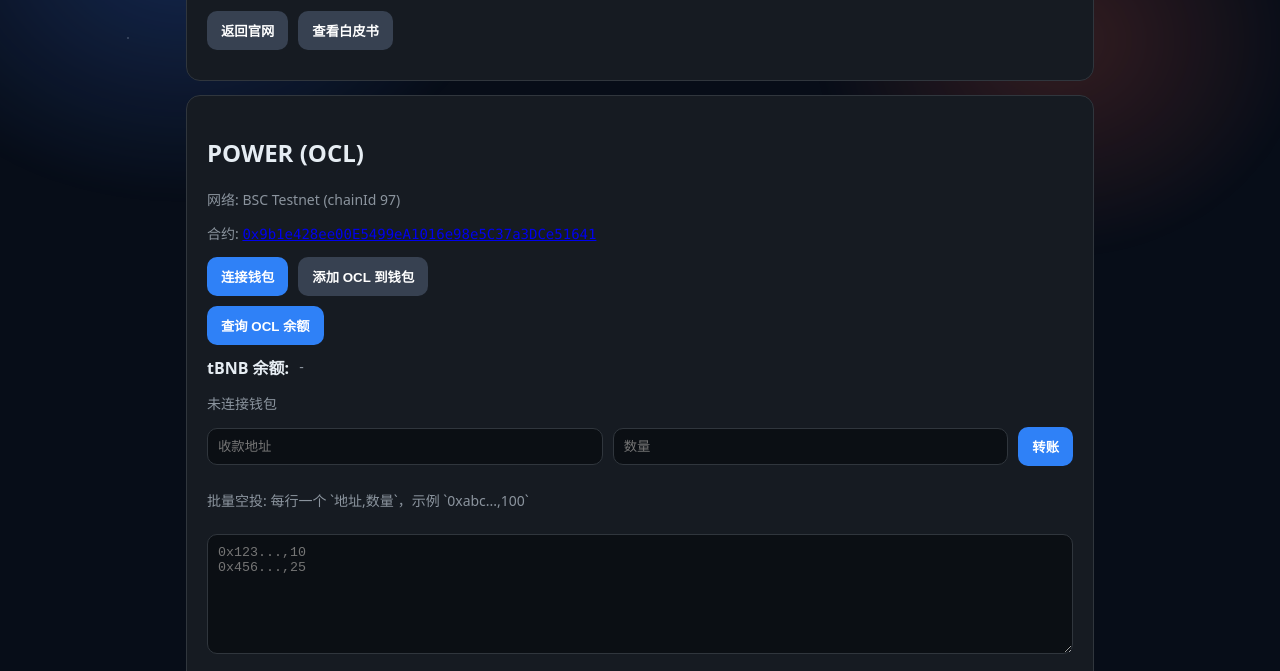
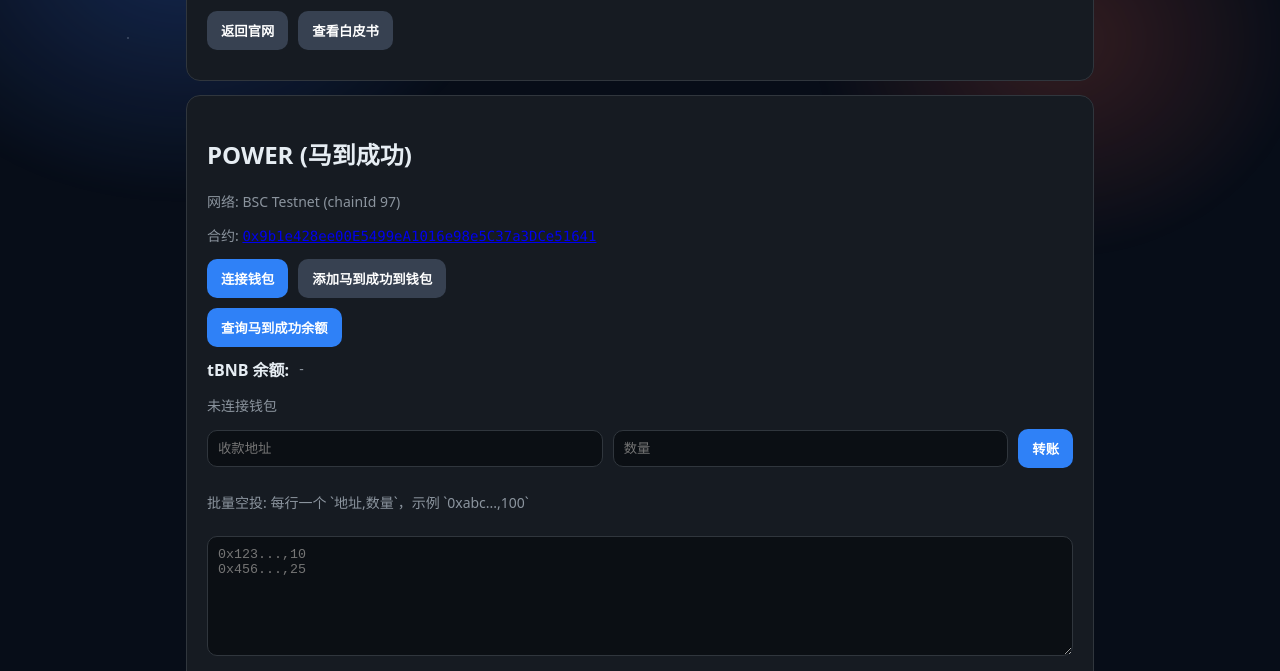
Before and after one commit to yuanlongdong/OPENCLAW, a website: page docs/developer.html in a window 1280 px wide. Shown: the part 122-793 px from the top of the page. Drawn offline with nearby package versions, Linux system fonts and the light colour scheme; a web font is replaced by a local one.

Commit message:
feat: change token symbol display to 马到成功

```diff
--- a/docs/developer.html
+++ b/docs/developer.html
@@ -24,16 +24,16 @@
     </section>
 
     <section class="card">
-      <h2>POWER (OCL)</h2>
+      <h2>POWER (马到成功)</h2>
       <p class="muted">网络: <span id="networkLabel"></span> (chainId <span id="chainIdLabel"></span>)</p>
       <p class="muted">合约: <a class="mono" id="contractLink" target="_blank" rel="noopener noreferrer"></a></p>
       <div class="row">
         <button id="connect">连接钱包</button>
-        <button id="addToken" class="secondary">添加 OCL 到钱包</button>
+        <button id="addToken" class="secondary">添加马到成功到钱包</button>
         <span id="account" class="muted"></span>
       </div>
       <div class="row">
-        <button id="balance">查询 OCL 余额</button>
+        <button id="balance">查询马到成功余额</button>
         <span id="balanceOut" class="muted"></span>
       </div>
       <div class="row">
```
